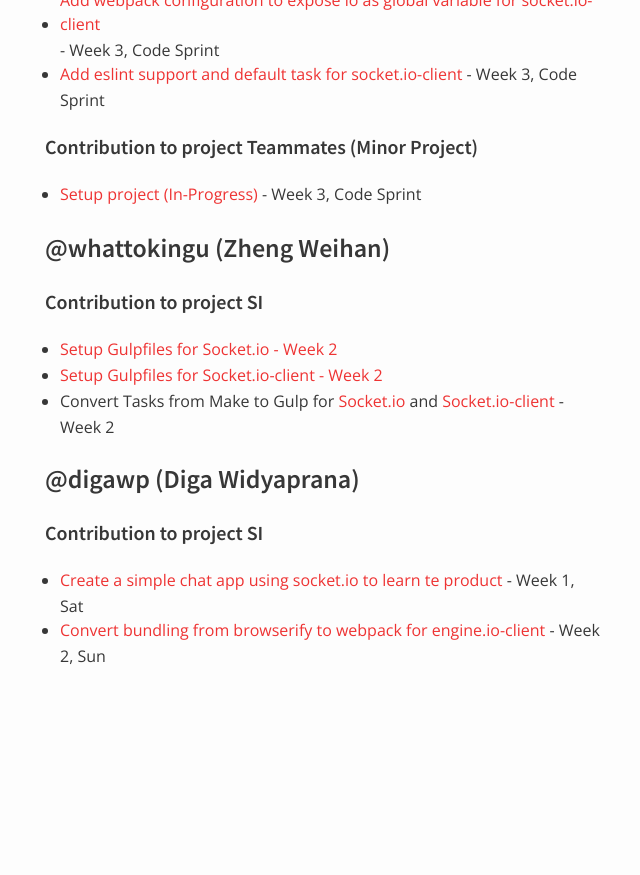
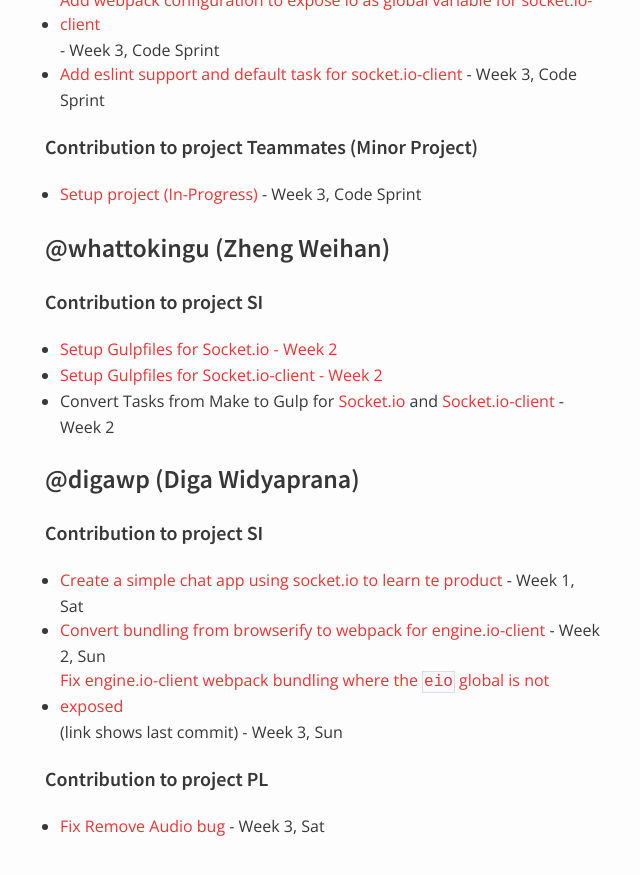
Before and after one commit to nus-oss/cs3281-AY1516S2-website, a Jekyll site: the page built from teams/socketio.md, in a window 1280 px wide and 900 px high, scrolled down 2945 px. Shown: the top 875 px of the window, without its empty margins (325-965 px from the left). Built offline with Jekyll 4.4.1, drawn with Linux system fonts in a browser that asks for light colours; before the commit the page ends 3673 px from its top, so only the background shows below that.

Commit message:
Add contribution for @digawp, delete extra file

```diff
--- a/teams/socketio.md
+++ b/teams/socketio.md
@@ -102,3 +102,7 @@
 #### Contribution to project SI
 * [Create a simple chat app using socket.io to learn te product](https://github.com/digawp/socket-io-chat) - Week 1, Sat
 * [Convert bundling from browserify to webpack for engine.io-client](https://github.com/nus-fboa2016-si/engine.io-client/tree/webpack) - Week 2, Sun
+* [Fix engine.io-client webpack bundling where the `eio` global is not exposed](https://github.com/socketio/engine.io-client/commit/f22f990f1514521ebc8e0180f4791f26fbf79950)(link shows last commit) - Week 3, Sun
+
+#### Contribution to project PL
+* [Fix Remove Audio bug](https://github.com/PowerPointLabs/PowerPointLabs/pull/915) - Week 3, Sat
```
Also changed, not shown: projectProgress.md (deleted, +0 -32 lines).
